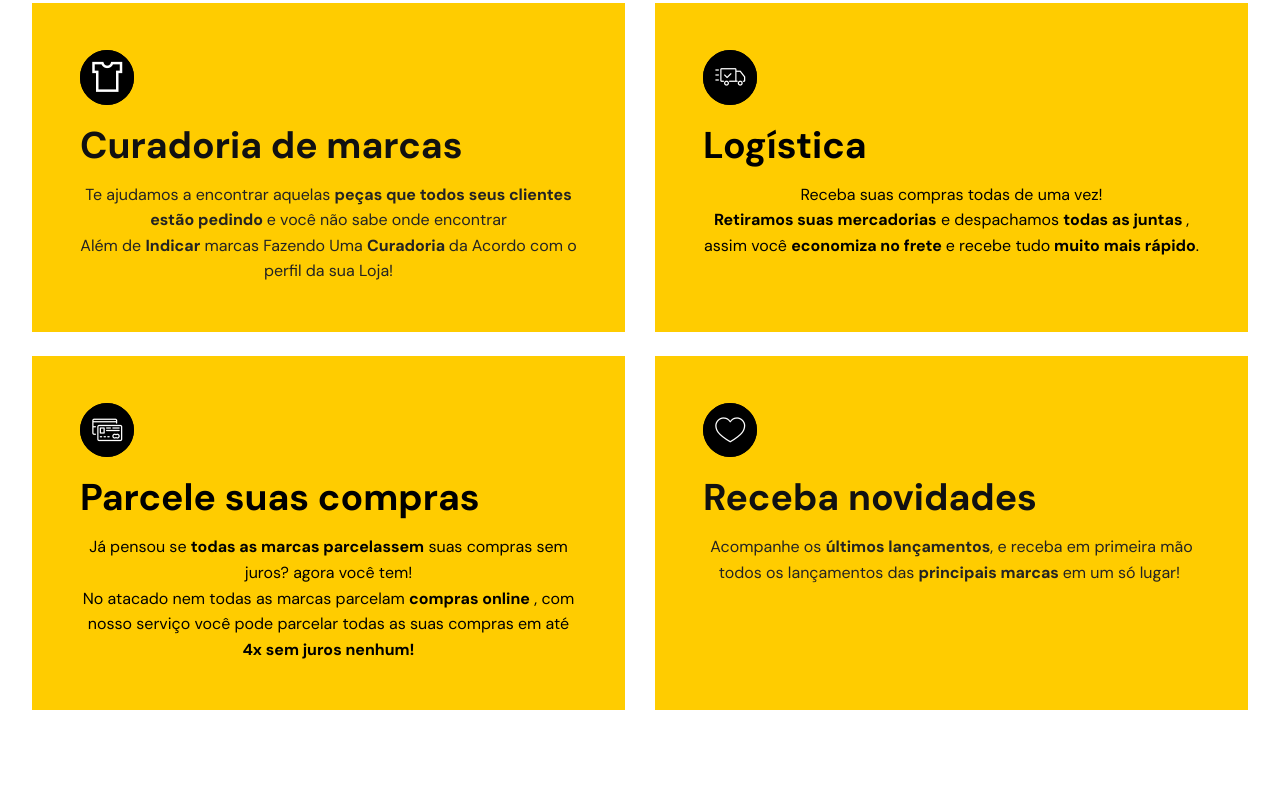
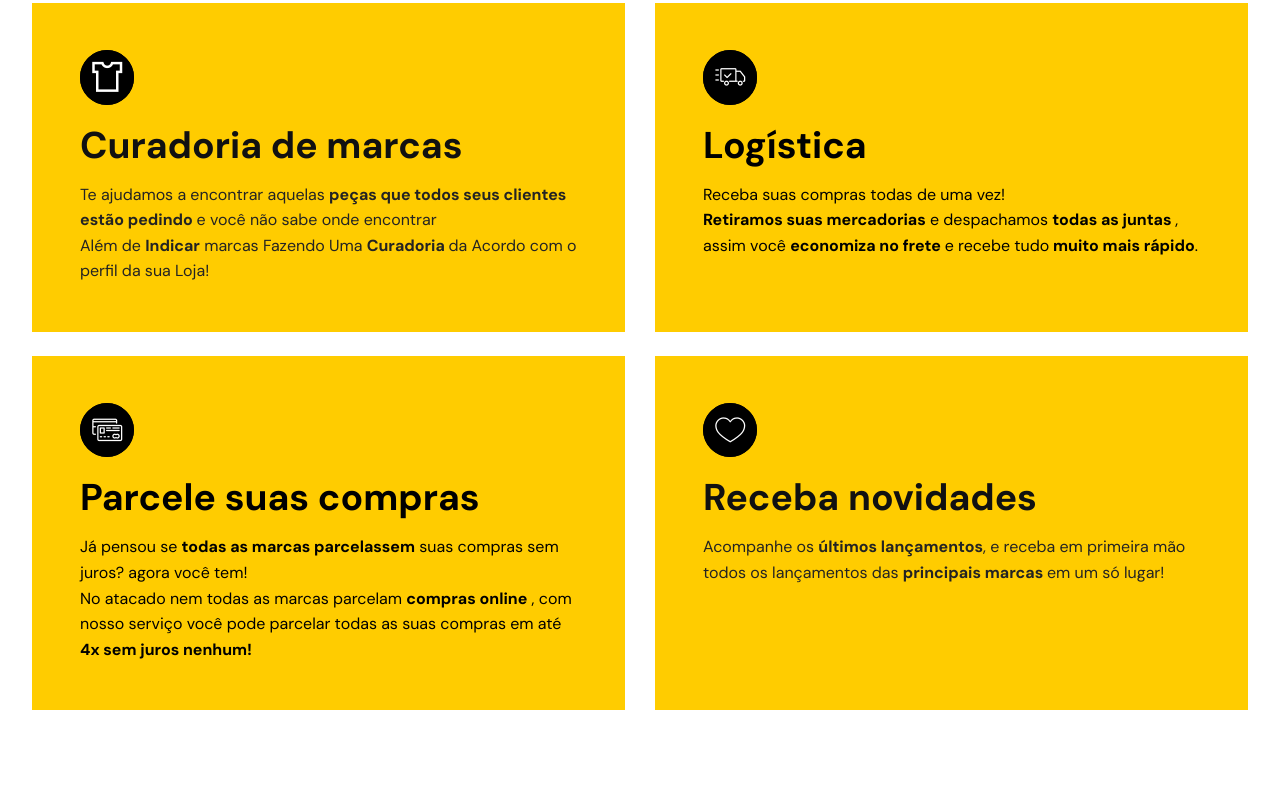
Before and after one commit to zirobr/assessoria, a plain HTML site: page index.html in a window 1280 px wide. Shown: the part 857-1652 px from the top of the page. Drawn offline with Linux system fonts and the light colour scheme; files whose address does not match are found by name.

Commit message:
Add files via upload

```diff
--- a/assets/mobirise/css/mbr-additional.css
+++ b/assets/mobirise/css/mbr-additional.css
@@ -692,17 +692,17 @@ a {
 }
 .cid-sgRvQDSyRh .card3 > .mbr-text,
 .cid-sgRvQDSyRh .card3 > .mbr-section-btn {
-  text-align: center;
+  text-align: left;
   color: #000000;
 }
 .cid-sgRvQDSyRh .card4 > .mbr-text,
 .cid-sgRvQDSyRh .card4 > .mbr-section-btn {
-  text-align: center;
+  text-align: left;
 }
 .cid-sgRvQDSyRh .card2 > .mbr-text,
 .cid-sgRvQDSyRh .card2 > .mbr-section-btn {
   color: #000000;
-  text-align: center;
+  text-align: left;
 }
 .cid-sgRvQDSyRh .card2 > .mbr-card-title,
 .cid-sgRvQDSyRh .card2 > .card-img {
@@ -714,7 +714,7 @@ a {
 }
 .cid-sgRvQDSyRh .card1 > .mbr-text,
 .cid-sgRvQDSyRh .card1 > .mbr-section-btn {
-  text-align: center;
+  text-align: left;
 }
 .cid-sgRvSF1w7C {
   padding-top: 0rem;
--- a/index.html
+++ b/index.html
@@ -171,7 +171,7 @@
 <section class="map1 therapym4_map1 cid-sDlZo5l8xi" id="map1-e">
 
 
-    <div class="google-map"><iframe frameborder="0" style="border:0" src="https://www.google.com/maps/embed/v1/place?key=AIzaSyCNveGQ9bfpKFwWzQLLftrR9hNiHwdqQG8&amp;q=R. Lubavitch, 71 - Bom Retiro, São Paulo - SP, 01123-010" allowfullscreen=""></iframe></div>
+    <div class="google-map"><iframe frameborder="0" style="border:0" src="https://www.google.com/maps/embed/v1/place?key=AIzaSyCZI5F_k6S1k46ujh0SNrapM89f7mJxd30&amp;q=R. Lubavitch, 71 - Bom Retiro, São Paulo - SP, 01123-010" allowfullscreen=""></iframe></div>
 </section>
 
 <section class="social-buttons1 kidsm4_social-buttons1 cid-sDm8KOFSxN" id="social-buttons1-h">
```
Also changed, not shown: 1 other file.
